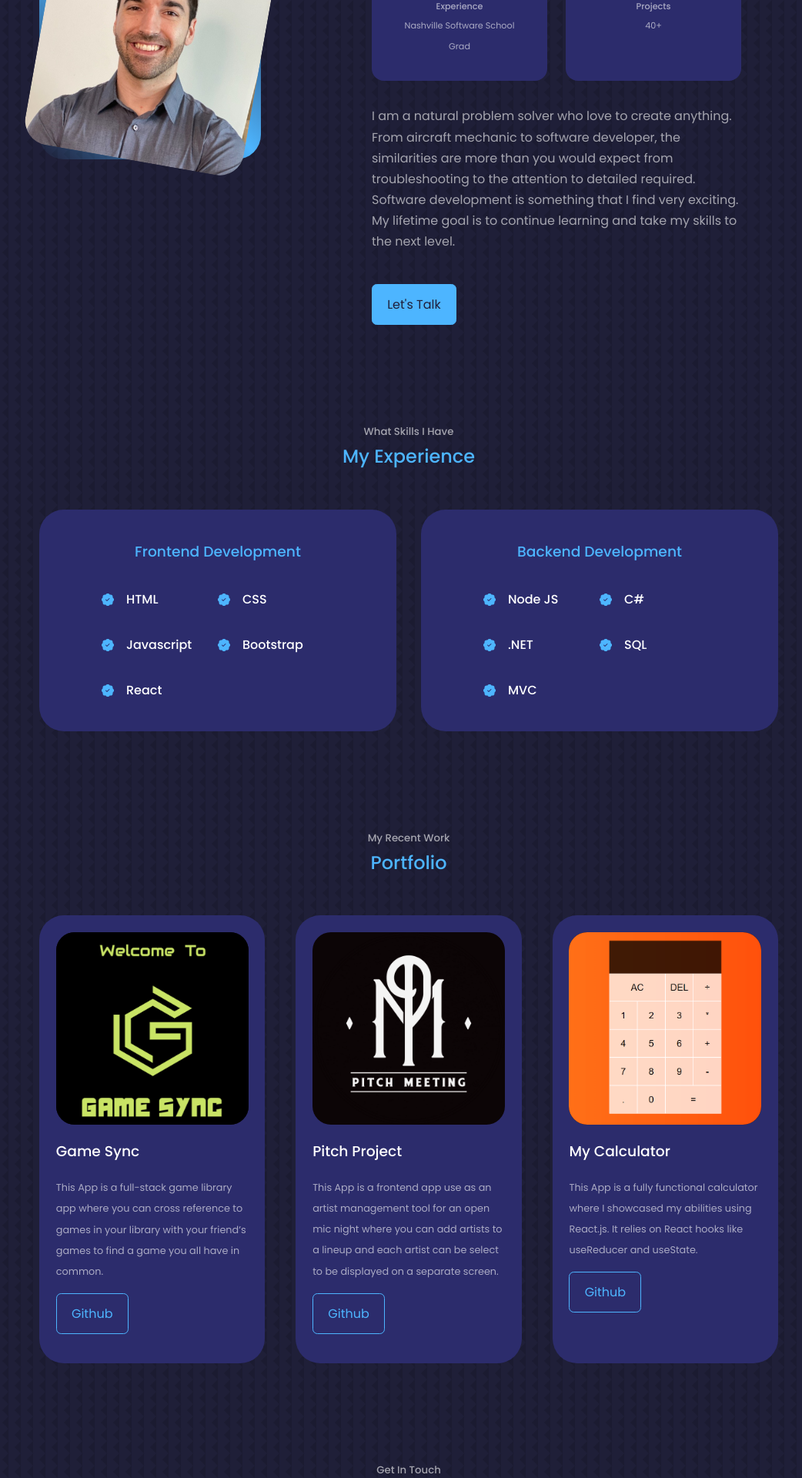
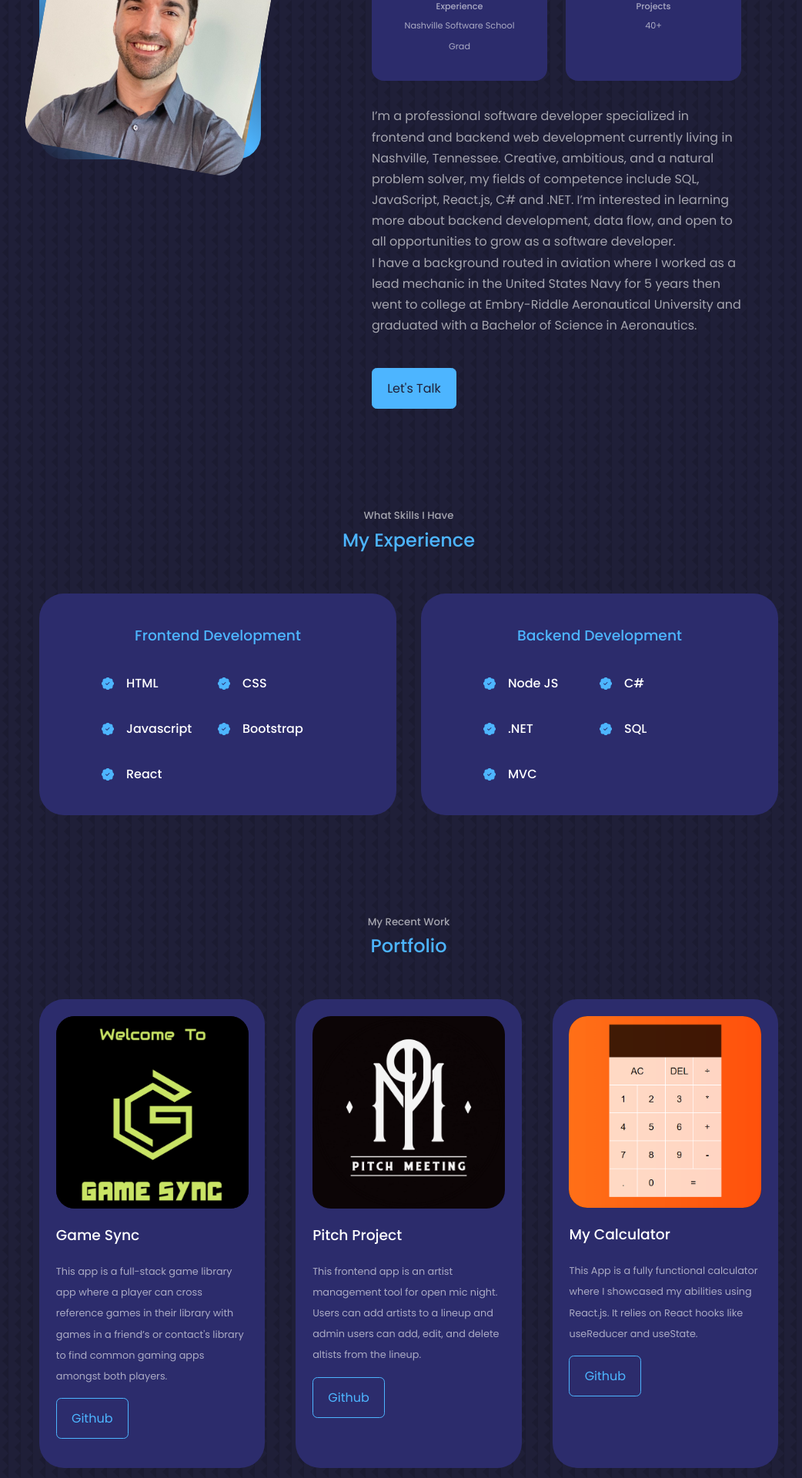
Before and after one commit to AlexLam12/portfolio-site, a React (Create React App) app: page / in a window 1280 px wide. Shown: the part 1120-3040 px from the top of the page at 77% size, without its empty margins (109-1151 px from the left). Built offline with nearby package versions, Linux system fonts and the light colour scheme.

Commit message:
updated descriptions

```diff
--- a/src/components/about/About.jsx
+++ b/src/components/about/About.jsx
@@ -41,7 +41,13 @@ const About = () => {
           </div>
 
           <p>
-          I am a natural problem solver who love to create anything. From aircraft mechanic to software developer, the similarities are more than you would expect from troubleshooting to the attention to detailed required. Software development is something that I find very exciting. My lifetime goal is to continue learning and take my skills to the next level.
+          I’m a professional software developer specialized in frontend and backend web development currently living in Nashville,
+          Tennessee. Creative, ambitious, and a natural problem solver, my fields of competence include SQL, JavaScript, React.js, C#
+          and .NET. I’m interested in learning more about backend development, data flow, and open to all opportunities to grow as a software
+          developer.
+          <br></br>
+          I have a background routed in aviation where I worked as a lead mechanic in the United States Navy for 5 years then went to college
+          at Embry-Riddle Aeronautical University and graduated with a Bachelor of Science in Aeronautics.
           </p>
           <a href= "#contact" className='btn btn-primary'>Let's Talk</a>
         </div>
--- a/src/components/portfolio/Portfolio.jsx
+++ b/src/components/portfolio/Portfolio.jsx
@@ -9,14 +9,14 @@ const portfolioData = [
     id:1,
     image: IMG2,
     title: 'Game Sync',
-    discription: "This App is a full-stack game library app where you can cross reference to games in your library with your friend’s games to find a game you all have in common.",
+    discription: "This app is a full-stack game library app where a player can cross reference games in their library with games in a friend’s or contact's library to find common gaming apps amongst both players.",
     github:'https://github.com/AlexLam12/GameSync'
   },
   {
     id:2,
     image: IMG1,
     title: 'Pitch Project',
-    discription: "This App is a frontend app use as an artist management tool for an open mic night where you can add artists to a lineup and each artist can be select to be displayed on a separate screen.",
+    discription: "This frontend app is an artist management tool for open mic night. Users can add artists to a lineup and admin users can add, edit, and delete altists from the lineup.",
     github:'https://github.com/AlexLam12/pitchmeeting'
   },
   {
--- a/src/index.js
+++ b/src/index.js
@@ -1,5 +1,6 @@
 import ReactDOM from "react-dom";
 import App from './App';
 import './index.css'
+import React from 'react'
 
 ReactDOM.render(<App/>, document.querySelector("#root"))
```
